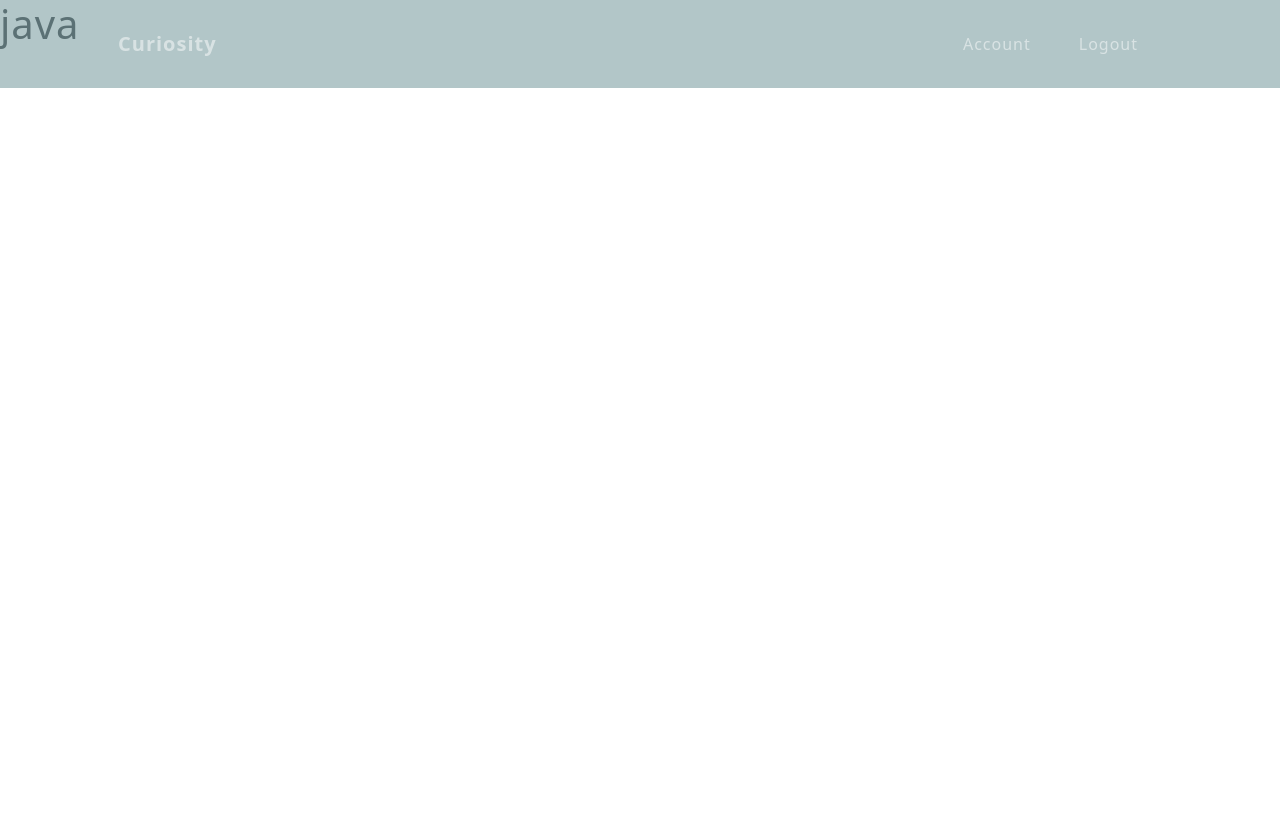
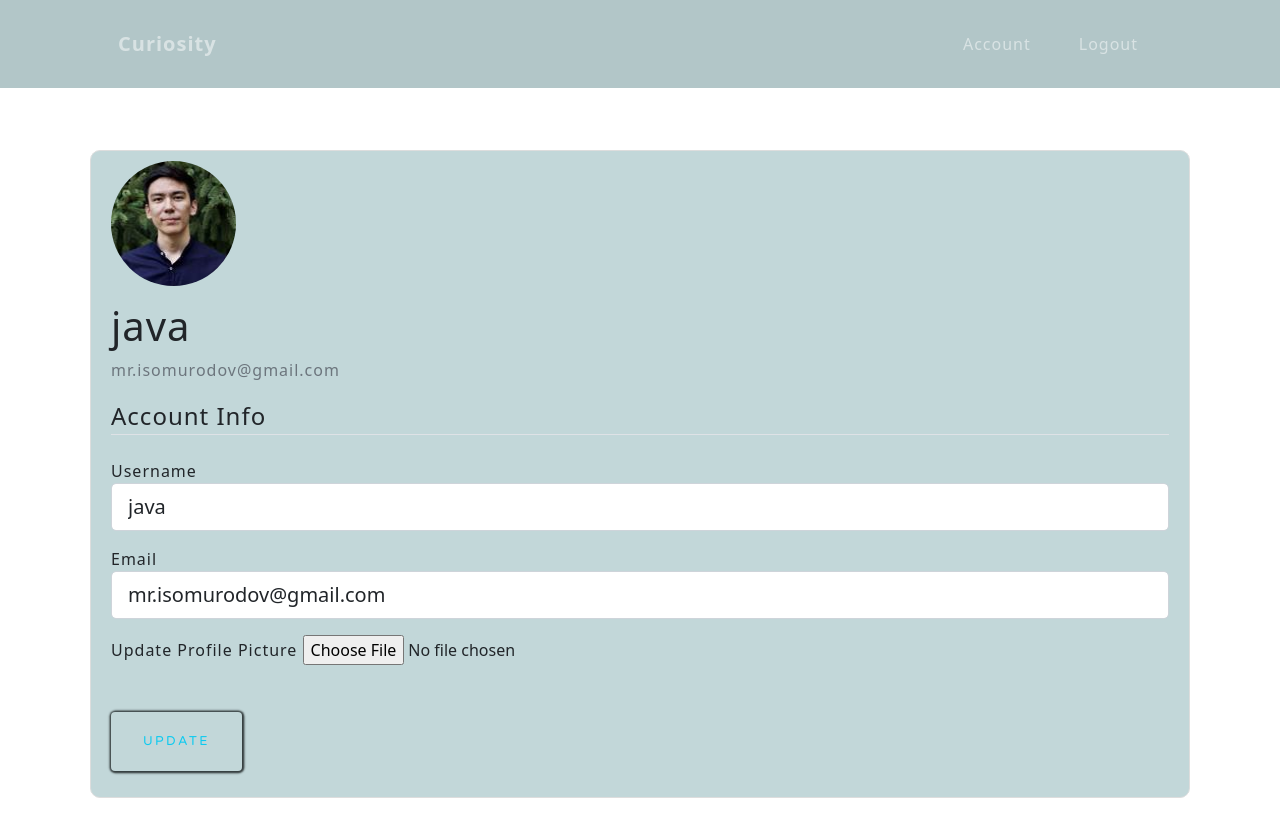
Before and after one commit to java-javokhir/curiosity-swe, a Flask app: page /account in a window 1280 px wide. Before the commit the page ends 88 px from the top, so only its background shows below. Run offline with Flask 3, Linux system fonts and the light colour scheme; a user stored in the database is signed in; some libraries are stand-ins or nearby versions.

Commit message:
account page

```diff
--- a/curiosity/forms.py
+++ b/curiosity/forms.py
@@ -1,4 +1,6 @@
 from flask_wtf import FlaskForm
+from flask_wtf.file import FileField, FileAllowed
+from flask_login import current_user
 from wtforms import StringField, PasswordField, SubmitField, BooleanField
 from wtforms.validators import DataRequired, Length, Email, EqualTo, ValidationError
 from curiosity.models import User
@@ -31,3 +33,24 @@ class LoginForm(FlaskForm):
     password = PasswordField('Password', validators=[DataRequired()])
     remember = BooleanField('Remember Me')
     submit = SubmitField('Login')
+
+
+class UpdateAccountForm(FlaskForm):
+    username = StringField('Username',
+                           validators=[DataRequired(), Length(min=2, max=20)])
+    email = StringField('Email',
+                        validators=[DataRequired(), Email()])
+    picture = FileField('Update Profile Picture', validators=[FileAllowed(['jpg', 'png'])])
+    submit = SubmitField('Update')
+
+    def validate_username(self, username):
+        if username.data != current_user.username:
+            user = User.query.filter_by(username=username.data).first()
+            if user:
+                raise ValidationError('That username is taken. Please choose a different one.')
+
+    def validate_email(self, email):
+        if email.data != current_user.email:
+            user = User.query.filter_by(email=email.data).first()
+            if user:
+                raise ValidationError('That email is taken. Please choose a different one.')
--- a/curiosity/routes.py
+++ b/curiosity/routes.py
@@ -1,6 +1,9 @@
+import os
+import secrets
+from PIL import Image
 from flask import render_template, url_for, flash, redirect, request
 from curiosity import app, db, bcrypt
-from curiosity.forms import RegistrationForm, LoginForm
+from curiosity.forms import RegistrationForm, LoginForm, UpdateAccountForm
 from curiosity.models import User, Post
 from flask_login import login_user, current_user, logout_user, login_required
 
@@ -8,6 +11,11 @@ from flask_login import login_user, current_user, logout_user, login_required
 @app.route("/home")
 def home():
     return render_template('home.html')
+
+
+@app.route("/about")
+def about():
+    return render_template('about.html', title='About')
 
 
 @app.route("/register", methods=['GET', 'POST'])
@@ -47,7 +55,36 @@ def logout():
     return redirect(url_for('home'))
 
 
-@app.route("/account")
+def save_picture(form_picture):
+    random_hex = secrets.token_hex(8)
+    _, f_ext = os.path.splitext(form_picture.filename)
+    picture_fn = random_hex + f_ext
+    picture_path = os.path.join(app.root_path, 'static/assets/profile_pics', picture_fn)
+
+    output_size = (125, 125)
+    i = Image.open(form_picture)
+    i.thumbnail(output_size)
+    i.save(picture_path)
+
+    return picture_fn
+
+
+@app.route("/account", methods=['GET', 'POST'])
 @login_required
 def account():
-    return render_template('account.html', title='Account')
+    form = UpdateAccountForm()
+    if form.validate_on_submit():
+        if form.picture.data:
+            picture_file = save_picture(form.picture.data)
+            current_user.image_file = picture_file
+        current_user.username = form.username.data
+        current_user.email = form.email.data
+        db.session.commit()
+        flash('Your account has been updated!', 'success')
+        return redirect(url_for('account'))
+    elif request.method == 'GET':
+        form.username.data = current_user.username
+        form.email.data = current_user.email
+    image_file = url_for('static', filename='assets/profile_pics/' + current_user.image_file)
+    return render_template('account.html', title='Account',
+                           image_file=image_file, form=form)
--- a/curiosity/static/css/styles.css
+++ b/curiosity/static/css/styles.css
@@ -192,3 +192,16 @@ body {
     padding: 5rem;
   }
 }
+
+
+
+.account-img {
+  height: 125px;
+  width: 125px;
+  margin-right: 20px;
+  margin-bottom: 16px;
+}
+
+.account-heading {
+  font-size: 2.5rem;
+}
--- a/curiosity/templates/account.html
+++ b/curiosity/templates/account.html
@@ -1,4 +1,57 @@
 {% extends "layout.html" %}
 {% block content %}
-    <h1>{{ current_user.username }}</h1>
+    <div class="content-section">
+      <div class="media">
+        <img class="rounded-circle account-img" src="{{ image_file }}">
+        <div class="media-body">
+          <h2 class="account-heading">{{ current_user.username }}</h2>
+          <p class="text-secondary">{{ current_user.email }}</p>
+        </div>
+      </div>
+        <form method="POST" action="" enctype="multipart/form-data">
+            {{ form.hidden_tag() }}
+            <fieldset class="mb-3">
+                <legend class="border-bottom mb-4">Account Info</legend>
+                <div class="mb-3">
+                    {{ form.username.label(class="form-control-label") }}
+
+                    {% if form.username.errors %}
+                        {{ form.username(class="form-control form-control-lg is-invalid") }}
+                        <div class="invalid-feedback">
+                            {% for error in form.username.errors %}
+                                <span>{{ error }}</span>
+                            {% endfor %}
+                        </div>
+                    {% else %}
+                        {{ form.username(class="form-control form-control-lg") }}
+                    {% endif %}
+                </div>
+                <div class="mb-3">
+                    {{ form.email.label(class="form-control-label") }}
+                    {% if form.email.errors %}
+                        {{ form.email(class="form-control form-control-lg is-invalid") }}
+                        <div class="invalid-feedback">
+                            {% for error in form.email.errors %}
+                                <span>{{ error }}</span>
+                            {% endfor %}
+                        </div>
+                    {% else %}
+                        {{ form.email(class="form-control form-control-lg") }}
+                    {% endif %}
+                </div>
+                <div class="mb-3">
+                    {{ form.picture.label() }}
+                    {{ form.picture(class="form-control-file") }}
+                    {% if form.picture.errors %}
+                        {% for error in form.picture.errors %}
+                            <span class="text-danger">{{ error }}</span></br>
+                        {% endfor %}
+                    {% endif %}
+                </div>
+            </fieldset>
+            <div class="mb-3">
+                {{ form.submit(class="btn btn-outline-info") }}
+            </div>
+        </form>
+    </div>
 {% endblock content %}
--- a/curiosity/templates/login.html
+++ b/curiosity/templates/login.html
@@ -3,7 +3,7 @@
     <div class="content-section">
         <form method="POST" action="" id="forms">
             {{ form.hidden_tag() }}
-            <fieldset class="form-group">
+            <fieldset class="mb-3">
                 <legend class="border-bottom mb-4">Log In</legend>
                 <div class="mb-3">
                     {{ form.email.label(class="form-label") }}
```
Also changed, not shown: curiosity/static/assets/profile_pics/679ad8b859e22f47.jpg (added), curiosity/static/assets/profile_pics/default.jpg (added), instance/site.db.
